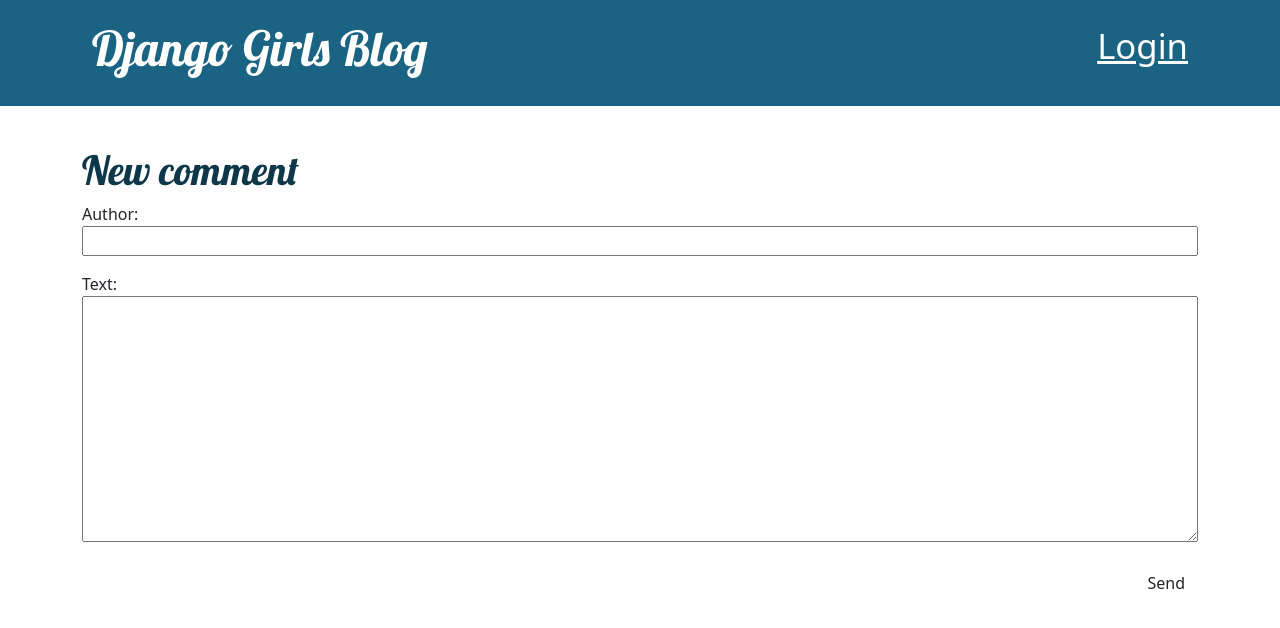
After one commit to Kkemn/my-first-blog, a Django app: page /post/1/comment/ in a window 1280 px wide. The commit adds this page. Shown: the top 628 px of the page. Run offline with Django 5.2, Linux system fonts and the light colour scheme; tables that the repository leaves empty hold one stand-in row (values such as "Sample post").

Commit message:
Added comments.

```diff
--- a/blog/admin.py
+++ b/blog/admin.py
@@ -1,4 +1,5 @@
 from django.contrib import admin
-from .models import Post
+from .models import Post, Comment
 
 admin.site.register(Post)
+admin.site.register(Comment)
--- a/blog/forms.py
+++ b/blog/forms.py
@@ -1,8 +1,14 @@
 from django import forms
-from .models import Post
+from .models import Post, Comment
 
 class PostForm(forms.ModelForm):
 
     class Meta:
         model = Post
         fields = ("title", "test")
+
+class CommentForm(forms.ModelForm):
+
+    class Meta:
+        model = Comment
+        fields = ("author", "text",)
--- a/blog/models.py
+++ b/blog/models.py
@@ -13,5 +13,22 @@ class Post(models.Model):
         self.published_date = timezone.now()
         self.save()
 
+    def approved_comments(self):
+        return self.comments.filter(approved_comment=True)
+
     def __str__(self):
         return self.title
+
+class Comment(models.Model):
+    post = models.ForeignKey('blog.Post', on_delete=models.CASCADE, related_name='comments')
+    author = models.CharField(max_length=200)
+    text = models.TextField(max_length=1000)
+    created_date = models.DateTimeField(default=timezone.now)
+    approved_comment = models.BooleanField(default=False)
+
+    def approve(self):
+        self.approved_comment = True
+        self.save()
+
+    def __str__(self):
+        return self.text
--- a/blog/static/css/blog.css
+++ b/blog/static/css/blog.css
@@ -69,3 +69,7 @@ h4 {
     color: #FFFFFF;
     background-color: #C25100;
 }
+
+.comment {
+    margin: 20px 0px 20px 20px;
+}
--- /dev/null
+++ b/blog/templates/blog/add_comment_to_post.html
@@ -0,0 +1,9 @@
+{% extends 'blog/base.html' %}
+
+{% block content %}
+    <h1>New comment</h1>
+    <form method="POST" class="post-form">{% csrf_token %}
+        {{ form.as_p }}
+        <button type="submit" class="save btn btn-default">Send</button>
+    </form>
+{% endblock %}
--- a/blog/templates/blog/post_list.html
+++ b/blog/templates/blog/post_list.html
@@ -8,6 +8,7 @@
             </time>
             <h2><a href="{% url 'post_detail' pk=post.pk %}">{{ post.title }}</a></h2>
             <p>{{ post.test|linebreaksbr }}</p>
+            <a href="{% url 'post_detail' pk=post.pk %}">Comments: {{ post.approved_comments.count }}</a>
         </article>
     {% endfor %}
 {% endblock %}
--- a/blog/urls.py
+++ b/blog/urls.py
@@ -8,5 +8,8 @@ urlpatterns = [
     path('post/<int:pk>/edit/', views.post_edit, name='post_edit'),
     path('drafts/', views.post_draft_list, name='post_draft_list'),
     path('post/<int:pk>/publish/', views.post_publish, name='post_publish'),
-    path('post/<int:pk>/delete/', views.post_delete, name='post_delete')
+    path('post/<int:pk>/delete/', views.post_delete, name='post_delete'),
+    path('post/<int:pk>/comment/', views.add_comment_to_post, name='add_comment_to_post'),
+    path('comment/<int:pk>/approve/', views.comment_approve, name='comment_approve'),
+    path('comment/<int:pk>/delete/', views.comment_delete, name='comment_delete')
 ]
--- a/blog/views.py
+++ b/blog/views.py
@@ -1,8 +1,8 @@
 from django.shortcuts import render, get_object_or_404, redirect
 from django.utils import timezone
 from django.contrib.auth.decorators import login_required
-from .models import Post
-from .forms import PostForm
+from .models import Post, Comment
+from .forms import PostForm, CommentForm
 
 def post_list(request):
     posts = Post.objects.filter(published_date__lte=timezone.now()).order_by('published_date')
@@ -57,3 +57,28 @@ def post_delete(request, pk):
     if request.method == 'POST':
         post.delete()
     return redirect('post_list')
+
+def add_comment_to_post(request, pk):
+    post = get_object_or_404(Post, pk=pk)
+    if request.method == 'POST':
+        form = CommentForm(request.POST)
+        if form.is_valid():
+            comment= form.save(commit=False)
+            comment.post = post
+            comment.save()
+            return redirect('post_detail', pk=post.pk)
+    else:
+        form = CommentForm()
+    return render(request, 'blog/add_comment_to_post.html', {'form': form})
+
+@login_required
+def comment_approve(request, pk):
+    comment = get_object_or_404(Comment, pk=pk)
+    comment.approve()
+    return redirect('post_detail', pk=comment.post.pk)
+
+@login_required
+def comment_delete(request, pk):
+    comment = get_object_or_404(Comment, pk=pk)
+    comment.delete()
+    return redirect('post_detail', pk=comment.post.pk)
```
Also changed, not shown: blog/templates/blog/post_detail.html (+21 -0 lines), blog/migrations/0002_comment.py (added), blog/templates/blog/icons/file-earmark-plus.svg, blog/templates/blog/icons/hand-thumbs-down.svg (added), blog/templates/blog/icons/hand-thumbs-up.svg (added), blog/templates/blog/icons/pencil-fill.svg.
